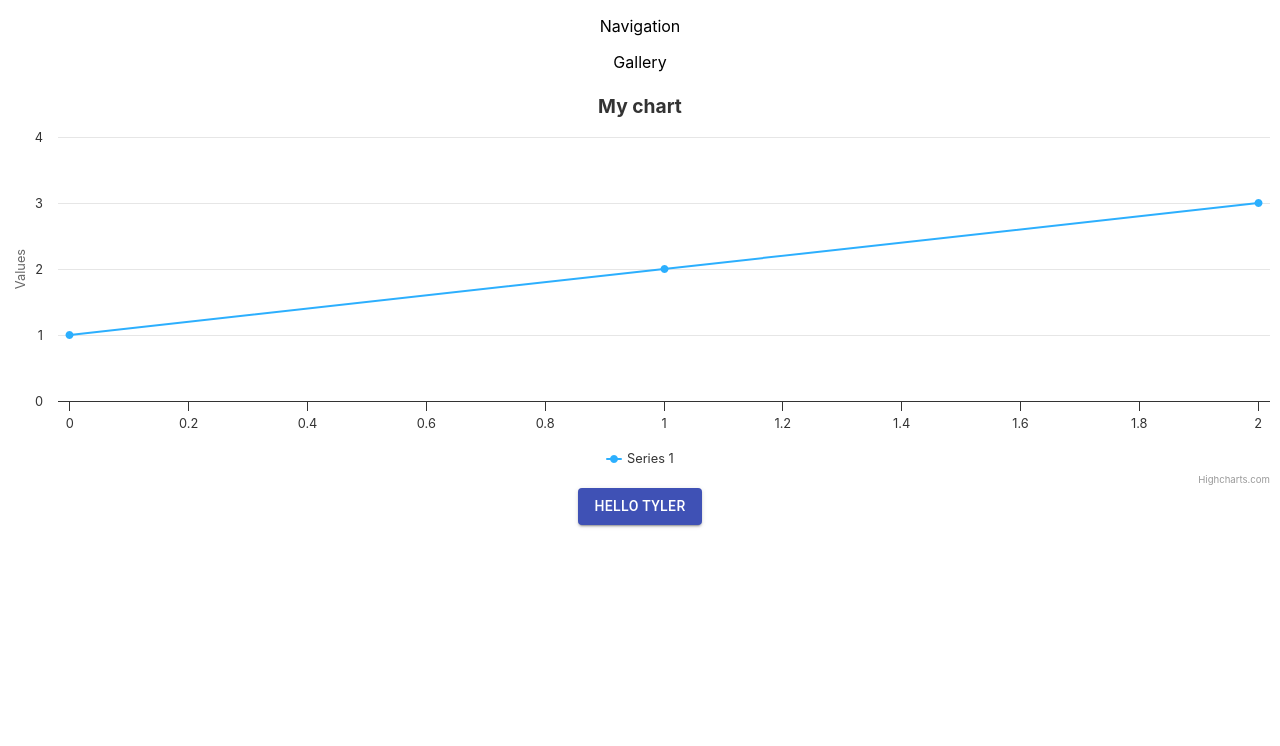
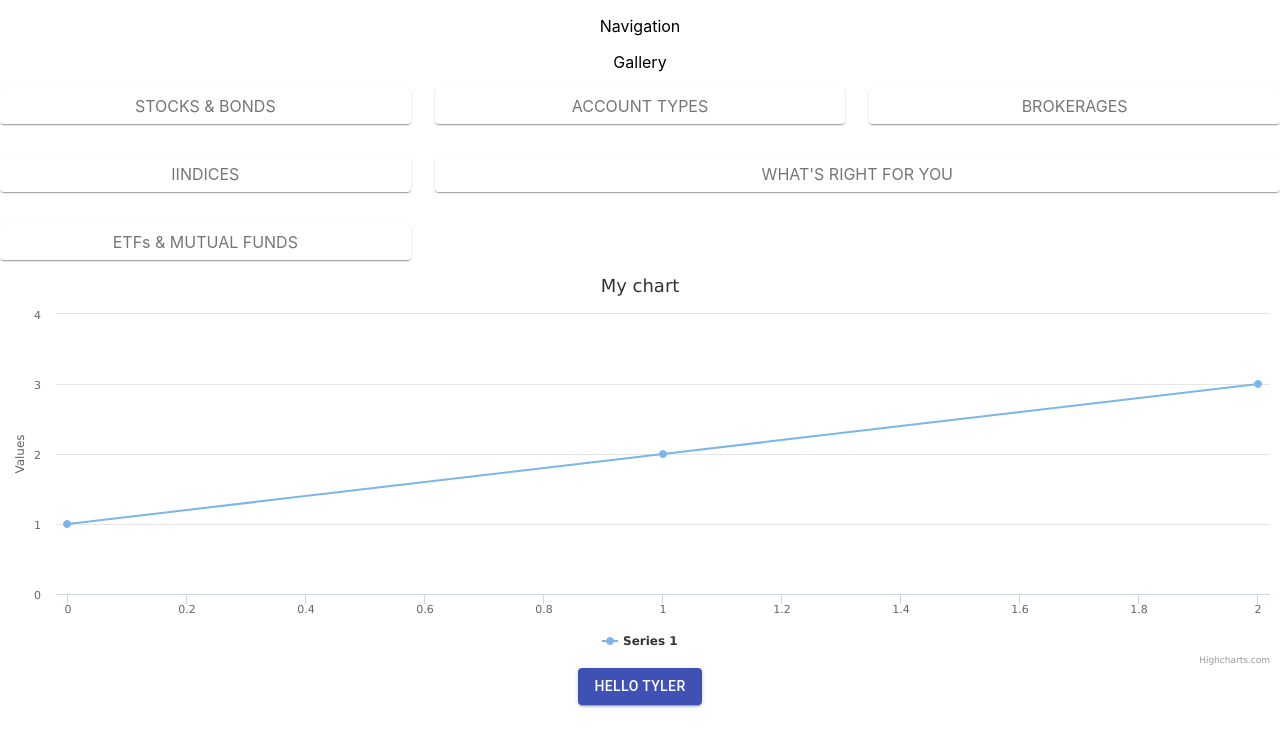
Before and after one commit to taylor-914/LIT, a React (Create React App) app in the folder lit-up/: page / in a window 1280 px wide. Shown: the top 746 px of the page. Built offline with nearby package versions, Linux system fonts and the light colour scheme.

Commit message:
Added basic column structure for main screen course selection grid

```diff
--- a/lit-up/package.json
+++ b/lit-up/package.json
@@ -6,6 +6,7 @@
     "@material-ui/core": "^4.5.1",
     "highcharts-react-official": "^2.2.2",
     "react": "^16.10.2",
+    "react-carousel-dots": "^0.1.0",
     "react-dom": "^16.10.2",
     "react-scripts": "3.2.0"
   },
@@ -29,5 +30,9 @@
       "last 1 firefox version",
       "last 1 safari version"
     ]
+  },
+  "devDependencies": {
+    "highcharts": "^7.2.0",
+    "typescript": "^3.6.4"
   }
 }
--- a/lit-up/src/App.js
+++ b/lit-up/src/App.js
@@ -5,6 +5,7 @@ import Button from '@material-ui/core/Button'
 import Navigation from './Navigation/Navigation'
 import Gallery from './Gallery/Gallery'
 import DynamicChart from './DynamicChart/DynamicChart'
+import CourseSelector from './CourseSelector/CourseSelector'
 import './App.css';
 
 
@@ -13,6 +14,7 @@ function App() {
     <div className="App">
         <Navigation />
         <Gallery />
+        <CourseSelector />
         <DynamicChart />
         <Button variant="contained" color="primary">Hello Tyler</Button>
     </div>
--- /dev/null
+++ b/lit-up/src/CourseSelector/CourseSelector.css
@@ -0,0 +1,4 @@
+.course-selector {
+    padding-left: 3em;
+    padding-right: 3em;
+}
--- /dev/null
+++ b/lit-up/src/CourseSelector/CourseSelector.js
@@ -0,0 +1,50 @@
+import React from 'react';
+import { makeStyles } from '@material-ui/core/styles';
+import Typography from '@material-ui/core/Typography';
+import Paper from '@material-ui/core/Paper';
+import Divider from '@material-ui/core/Divider';
+import Grid from '@material-ui/core/Grid';
+
+const useStyles = makeStyles(theme => ({
+  container: {
+    display: 'grid',
+    gridTemplateColumns: 'repeat(12, 1fr)',
+    gridGap: theme.spacing(3),
+  },
+  paper: {
+    padding: theme.spacing(1),
+    textAlign: 'center',
+    color: theme.palette.text.secondary,
+    whiteSpace: 'nowrap',
+    marginBottom: theme.spacing(1),
+  },
+}));
+
+export default function CSSGrid() {
+  const classes = useStyles();
+
+  return (
+    <div>
+      <Grid container spacing={3}>
+        <Grid item xs={4}>
+          <Paper className={classes.paper}>STOCKS &amp; BONDS</Paper>
+        </Grid>
+        <Grid item xs={4}>
+          <Paper className={classes.paper}>ACCOUNT TYPES</Paper>
+        </Grid>
+        <Grid item xs={4}>
+          <Paper className={classes.paper}>BROKERAGES</Paper>
+        </Grid>
+        <Grid item xs={4}>
+          <Paper className={classes.paper}>IINDICES</Paper>
+        </Grid>
+        <Grid item xs={8}>
+          <Paper className={classes.paper}>WHAT'S RIGHT FOR YOU</Paper>
+        </Grid>
+        <Grid item xs={4}>
+          <Paper className={classes.paper}>ETFs &amp; MUTUAL FUNDS</Paper>
+        </Grid>
+      </Grid>
+    </div>
+  );
+}
```
Also changed, not shown: 1 other file (tests, documents, lock files or other folders).
